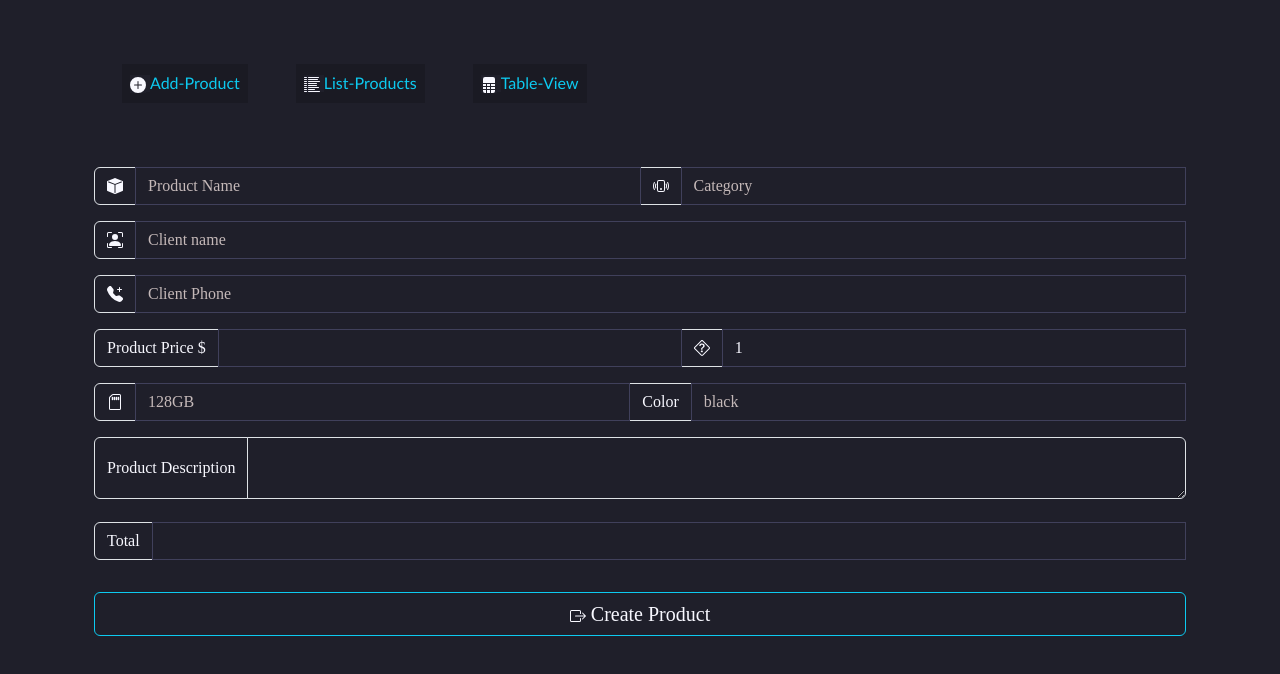
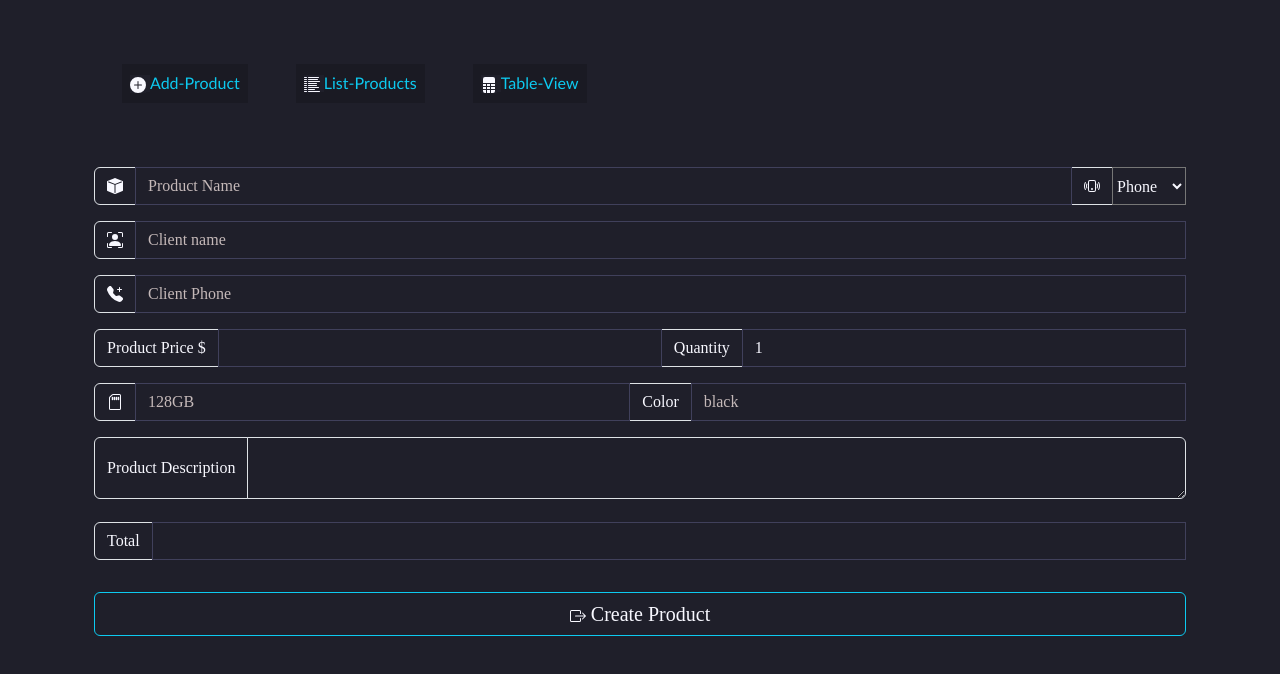
Before and after one commit to Abdessamad7687/Stock-Administration, a plain HTML site: page index.html in a window 1280 px wide. Drawn offline with nearby package versions, Linux system fonts and the light colour scheme.

Commit message:
adding quantity

```diff
--- a/index.html
+++ b/index.html
@@ -68,8 +68,17 @@
                         d="M8 12a1 1 0 1 0 0-2 1 1 0 0 0 0 2zM1.599 4.058a.5.5 0 0 1 .208.676A6.967 6.967 0 0 0 1 8c0 1.18.292 2.292.807 3.266a.5.5 0 0 1-.884.468A7.968 7.968 0 0 1 0 8c0-1.347.334-2.619.923-3.734a.5.5 0 0 1 .676-.208zm12.802 0a.5.5 0 0 1 .676.208A7.967 7.967 0 0 1 16 8a7.967 7.967 0 0 1-.923 3.734.5.5 0 0 1-.884-.468A6.967 6.967 0 0 0 15 8c0-1.18-.292-2.292-.807-3.266a.5.5 0 0 1 .208-.676zM3.057 5.534a.5.5 0 0 1 .284.648A4.986 4.986 0 0 0 3 8c0 .642.12 1.255.34 1.818a.5.5 0 1 1-.93.364A5.986 5.986 0 0 1 2 8c0-.769.145-1.505.41-2.182a.5.5 0 0 1 .647-.284zm9.886 0a.5.5 0 0 1 .648.284C13.855 6.495 14 7.231 14 8c0 .769-.145 1.505-.41 2.182a.5.5 0 0 1-.93-.364C12.88 9.255 13 8.642 13 8c0-.642-.12-1.255-.34-1.818a.5.5 0 0 1 .283-.648z" />
                 </svg>
             </span>
-            <input type="text" class="form-control" placeholder="Category" aria-label="Username"
-                aria-describedby="basic-addon1">
+
+
+
+            <!-- Category -->
+
+
+                <select>
+                    <option value="1">Phone</option>
+                    <option value="2">Tablette</option>
+                    <option value="3">Laptop</option>
+                  </select>
         </div>
 
         <div class="input-group mb-3">
@@ -103,13 +112,7 @@
             <span class="input-group-text">Product Price $</span>
             <input type="number" class="form-control">
             <span class="input-group-text">
-                <svg xmlns="http://www.w3.org/2000/svg" width="16" height="16" fill="currentColor"
-                    class="bi bi-question-diamond" viewBox="0 0 16 16">
-                    <path
-                        d="M6.95.435c.58-.58 1.52-.58 2.1 0l6.515 6.516c.58.58.58 1.519 0 2.098L9.05 15.565c-.58.58-1.519.58-2.098 0L.435 9.05a1.482 1.482 0 0 1 0-2.098L6.95.435zm1.4.7a.495.495 0 0 0-.7 0L1.134 7.65a.495.495 0 0 0 0 .7l6.516 6.516a.495.495 0 0 0 .7 0l6.516-6.516a.495.495 0 0 0 0-.7L8.35 1.134z" />
-                    <path
-                        d="M5.255 5.786a.237.237 0 0 0 .241.247h.825c.138 0 .248-.113.266-.25.09-.656.54-1.134 1.342-1.134.686 0 1.314.343 1.314 1.168 0 .635-.374.927-.965 1.371-.673.489-1.206 1.06-1.168 1.987l.003.217a.25.25 0 0 0 .25.246h.811a.25.25 0 0 0 .25-.25v-.105c0-.718.273-.927 1.01-1.486.609-.463 1.244-.977 1.244-2.056 0-1.511-1.276-2.241-2.673-2.241-1.267 0-2.655.59-2.75 2.286zm1.557 5.763c0 .533.425.927 1.01.927.609 0 1.028-.394 1.028-.927 0-.552-.42-.94-1.029-.94-.584 0-1.009.388-1.009.94z" />
-                </svg>
+                Quantity
             </span>
             <input type="number" class="form-control" value="1" placeholder="Quantity">
         </div>
```
